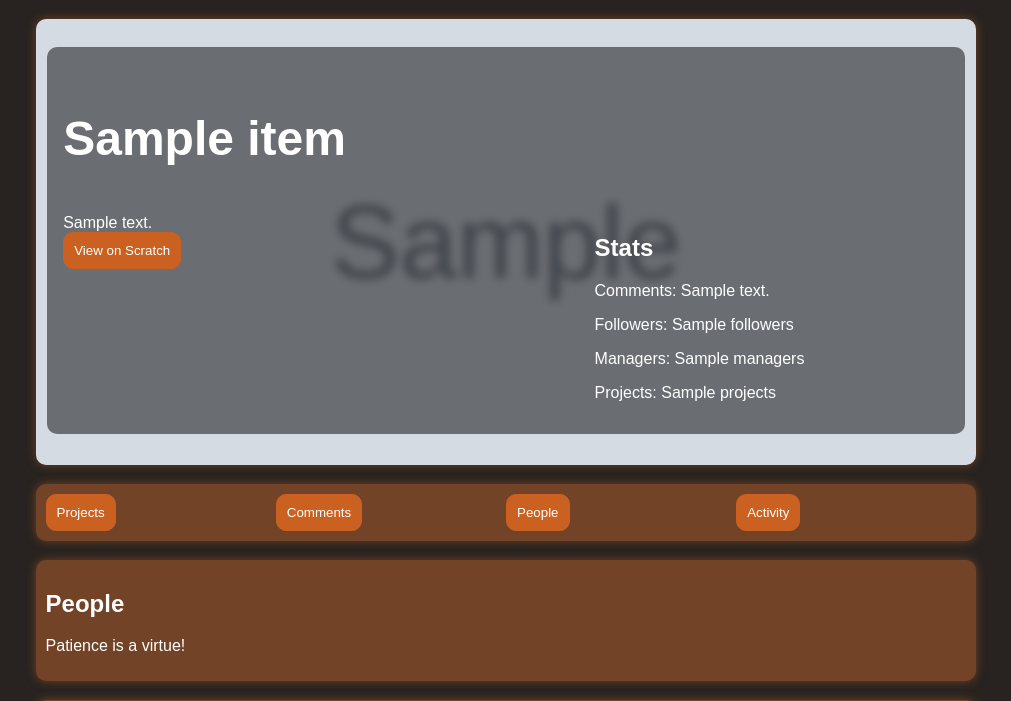
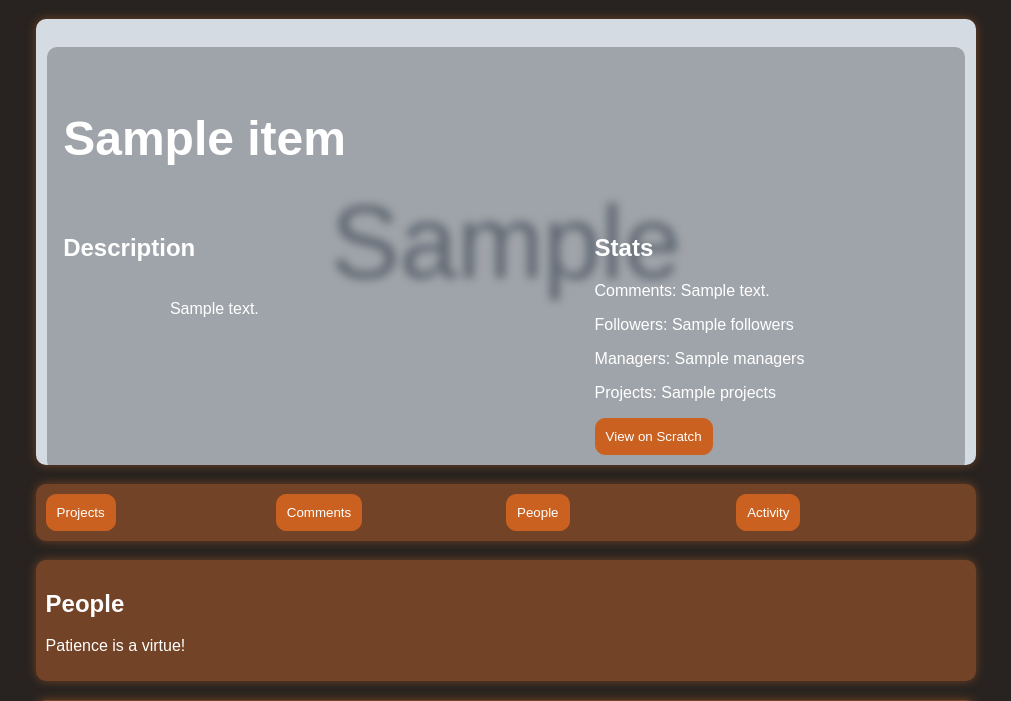
Before and after one commit to SnarpleDev/Snazzle, a Flask app: page /studios/1/people in a window 1280 px wide. Shown: the part 60-761 px from the top of the page, without its empty margins (134-1145 px from the left). Run offline with Flask 3, Linux system fonts and the light colour scheme; grey boxes marked "Sample" are stand-in pictures; a database or web service that is not in the repository returns one stand-in record (values such as "Sample title"); data that the repository does not hold is empty; parts of the project's set-up code (start-up, migrations or seed data) failed here and were passed over; some libraries are stand-ins or nearby versions; some web fonts are replaced.

Commit message:
Make studio backgrounds themed and fix bug

```diff
--- a/app.py
+++ b/app.py
@@ -160,6 +160,7 @@ def categories():
         "forums.html",
         data=subforums_data,
         pinned_subforums=user_data["pinned_subforums"],
+        legacy_layout=user_data["use_old_layout"],
     )
 
 
--- a/static/master-styles.css
+++ b/static/master-styles.css
@@ -1,3 +1,7 @@
+div#studio-description {
+    white-space: pre-wrap;
+}
+
 ::-webkit-scrollbar {
     width: 10px;
     height: 10px;
--- a/static/styles-choco.css
+++ b/static/styles-choco.css
@@ -147,3 +147,7 @@ button a,
 button a:visited {
     color: white;
 }
+
+#studio-banner section {
+    background-color: rgba(0, 0, 0, 0.25);
+}
--- a/static/styles-gruvbox.css
+++ b/static/styles-gruvbox.css
@@ -441,3 +441,7 @@ img {
 .bb-quote-author {
     color: #ca6120;
 }
+
+#studio-banner section {
+    background-color: rgba(40, 40, 40, 0.25);
+}
--- a/static/styles-hackerman.css
+++ b/static/styles-hackerman.css
@@ -152,3 +152,7 @@ a:hover {
 blockquote, .forum-aside {
     border-radius: none !important;
 }
+
+#studio-banner section {
+    background-color: rgba(6, 46, 0, 1);
+}
--- a/templates/_footer.html
+++ b/templates/_footer.html
@@ -3,11 +3,9 @@
         <h2>Help us out!</h2>
         <div class="flex-cont">
             <div class="width-third">
-                <p><span class="fa fa-github"></span> <a href="https://github.com/redstone-dev/Snazzle" target="_blank">Our
-                    software is open-source!</a></p>
+                <p><span class="fa fa-github"></span> <a href="https://github.com/redstone-dev/Snazzle" target="_blank">Our software is open-source!</a></p>
                 <p><a href="https://scratch.mit.edu/discuss/topic/699735/">Scratch forums topic</a></p>
-                <p><a href="javascript:document.body.parentNode.innerHTML += `<style>*{animation-duration:3s;animation-name:SPEEN;animation-iteration-count:infinite;animation-timing-function:linear;}@keyframes SPEEN{from{transform:rotate(0deg);}to{transform:rotate(360deg);}}</style>`;
-                    ">Washing machine mode (you will need to reload to get rid of it)</a></p>
+                <p><a href="javascript:document.body.parentNode.innerHTML += `<style>*{animation-duration:3s;animation-name:SPLEEN;animation-iteration-count:infinite;animation-timing-function:linear;}@keyframes SPLEEN{from{transform:rotate(0deg);}to{transform:rotate(360deg);}}</style>`;">Washing machine mode (you will need to reload to get rid of it)</a></p>
             </div>
             <div class="width-third">
                 <p><img src="../static/replit.png" alt="replit logo" id="replit-logo"/><a href="https://snazzle-repl.redstonescratch.repl.co">Publicly hosted version on Replit (WIP)</a></p>
--- a/templates/forums.html
+++ b/templates/forums.html
@@ -22,7 +22,11 @@
 {% endif %}
 <div class="flex-cont">
    {% for title, subforums in data %}
+   {% if legacy_layout %}
    <section class="width-50 gb_no-T">
+   {% else %}
+   <section class="gb_no-T">
+   {% endif %}
       <h2>{{ title }}</h2>
       <div class="scrollpane sp-forum sp-vert">
          {% for subforum in subforums %}
--- a/templates/studio.html
+++ b/templates/studio.html
@@ -18,7 +18,6 @@ Snazzle - Studios - {{ studio_name }}
 
         #studio-banner section {
             display: block;
-            background-color: rgba(0, 0, 0, 0.5);
             padding: 1rem;
             border-radius: 10px;
             box-shadow: none;
@@ -30,10 +29,9 @@ Snazzle - Studios - {{ studio_name }}
             <section>
                 <h1>{{ studio_name }}</h1>
                 <div class="flex-cont">
-                    <div id="studio-description" class="width-40">
+                    <div id="studio-description" class="width-40"><h2>Description</h2>
                         {{ studio_description }}
                         <br>
-                        <a href="https://scratch.mit.edu/studios/{{ studio_id }}"><button>View on Scratch</button></a>
                     </div>
                     <div class="width-20"></div>
                     <div class="width-40">
@@ -42,7 +40,7 @@ Snazzle - Studios - {{ studio_name }}
                         <p>Followers: {{ studio_stats['followers'] }}</p>
                         <p>Managers: {{ studio_stats['managers'] }}</p>
                         <p>Projects: {{ studio_stats['projects'] }}</p>
-
+                        <a href="https://scratch.mit.edu/studios/{{ studio_id }}"><button>View on Scratch</button></a>
                     </div>
                 </div>
             </section>
```
Also changed, not shown: static/styles-newspaper.css (+8 -0 lines).
